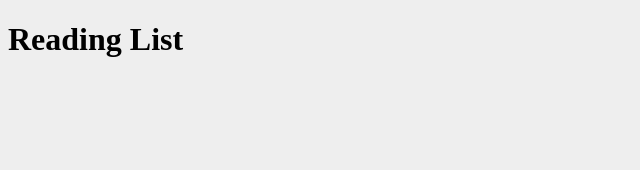
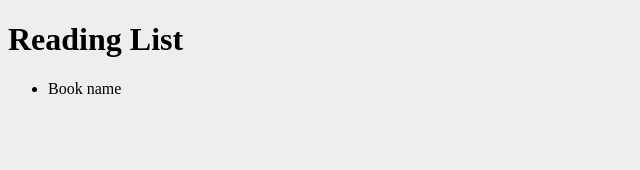
Before and after one commit to frankxuzy/graphql-demo, a React (Create React App) app in the folder client/: page / in a window 1280 px wide. Shown: the top 170 px of the page, without its empty margins (0-640 px from the left). Built offline with nearby package versions, Linux system fonts and the light colour scheme.

Commit message:
init BookList component

```diff
--- a/client/src/App.js
+++ b/client/src/App.js
@@ -1,10 +1,13 @@
-import React, { Component } from 'react';
+import React, { Component } from 'react'
+
+import BookList from './components/BookList'
 
 class App extends Component {
   render() {
     return (
       <div className="App">
         <h1>Reading List</h1>
+        <BookList />
       </div>
     )
   }
--- /dev/null
+++ b/client/src/components/BookList.jsx
@@ -0,0 +1,15 @@
+import React, { Component } from 'react';
+
+class BookList extends Component {
+  render() {
+    return (
+      <div className="BookList">
+        <ul id="book-list">
+          <li>Book name</li>
+        </ul>
+      </div>
+    )
+  }
+}
+
+export default BookList;
```
